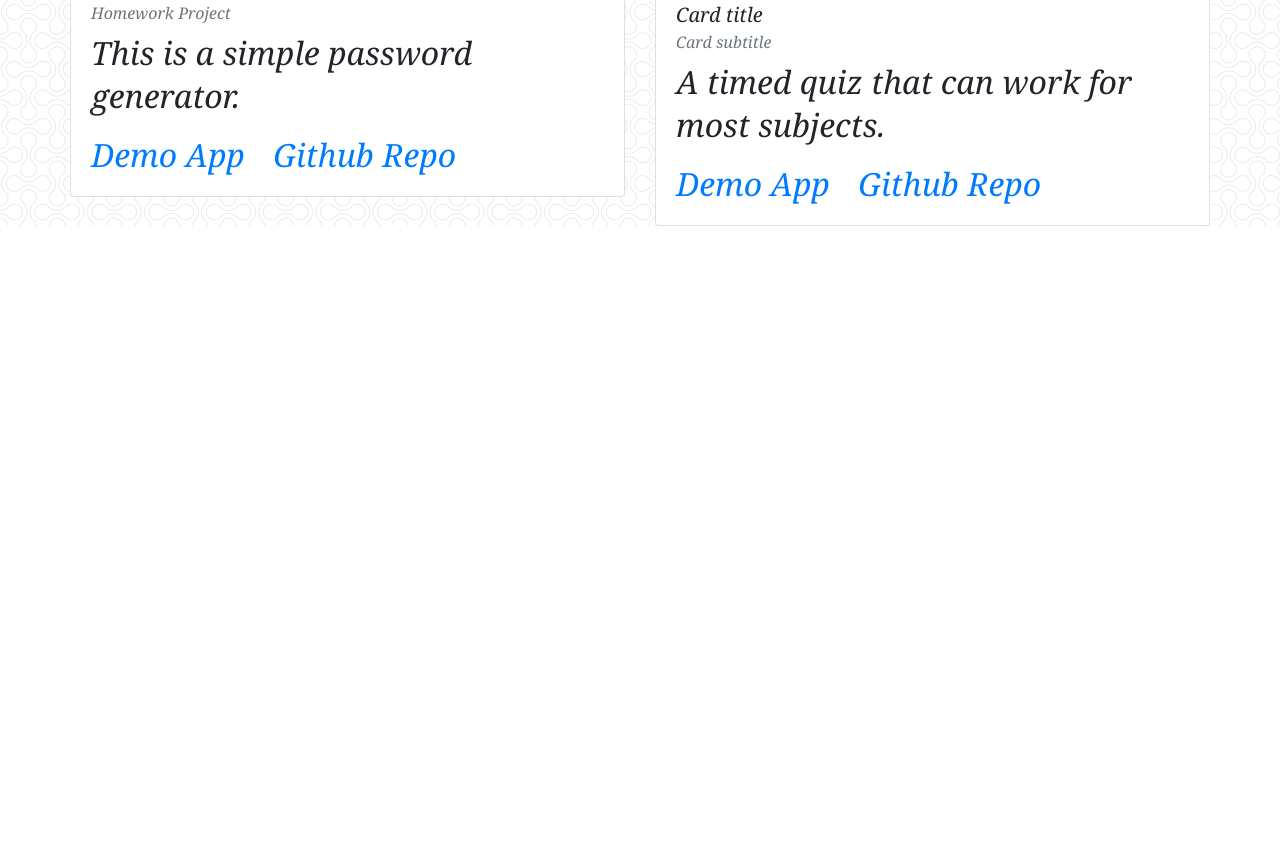
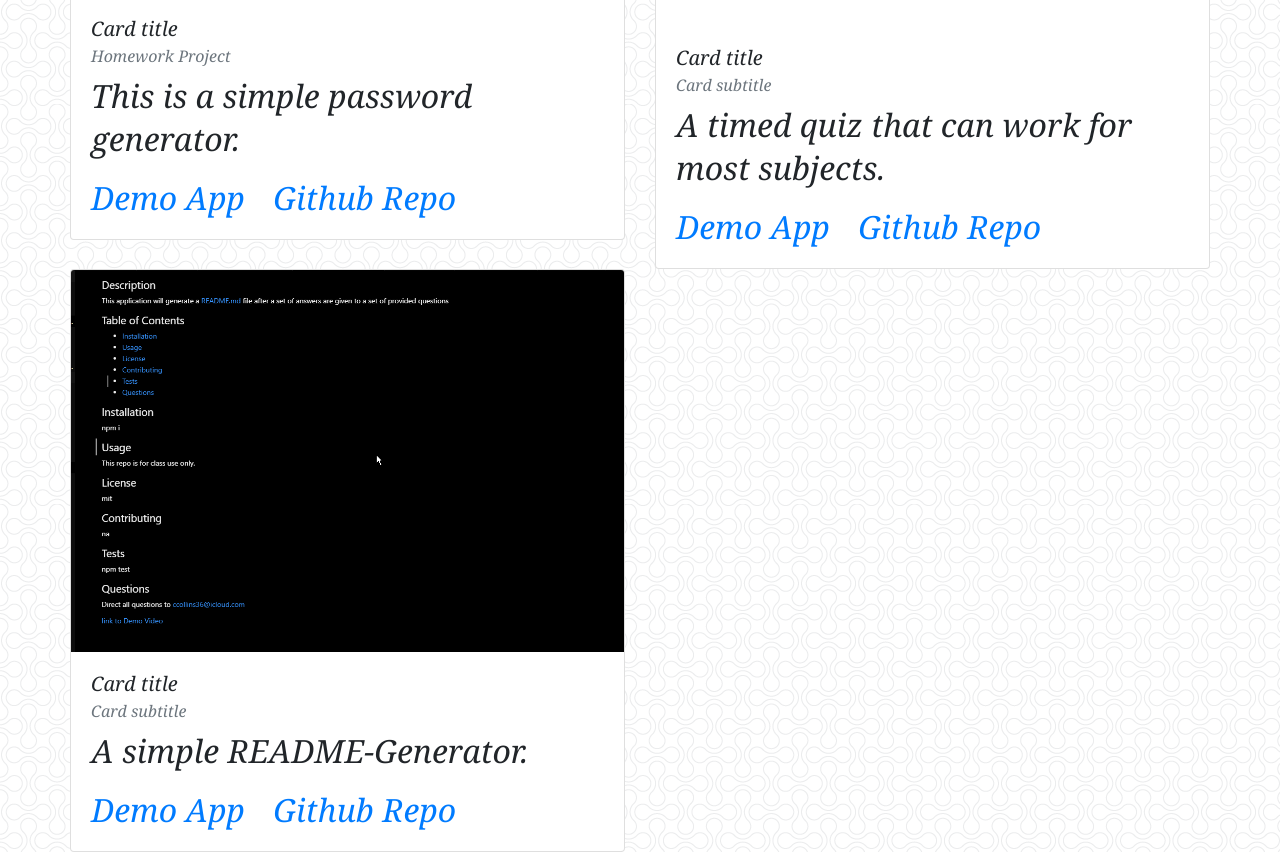
Before and after one commit to ccollins1975/Professional-Materials, a plain HTML site: page portfolio.html in a window 1280 px wide. Shown: the part 2296-3148 px from the top of the page. Before the commit the page ends 2522 px from the top, so only its background shows below. Drawn offline with nearby package versions, Linux system fonts and the light colour scheme.

Commit message:
added to portfolio

```diff
--- a/portfolio.html
+++ b/portfolio.html
@@ -71,7 +71,7 @@
           </div>
 
       </div>
-
+      <br>
       <div class="col-sm-6">
         <div class="card">
           <img src="./Assets/Images/worksch.png" class="card-img-top" alt="...">
@@ -117,6 +117,21 @@
         </div>
 
       </div>
+
+      <div class="col-sm-6">
+        <div class="card">
+          <img src="./Assets/Images/readme.png" class="card-img-top" alt="...">
+          <div class="card-body">
+            <h5 class="card-title">Card title</h5>
+            <h6 class="card-subtitle mb-2 text-muted">Card subtitle</h6>
+            <p class="card-text">A simple README-Generator.</p>
+            <a href="https://https://ccollins1975.github.io/README-Generator//" class="card-link">Demo App</a>
+            <a href="https://https://github.com/ccollins1975/README-Generator" class="card-link">Github Repo</a>
+          </div>
+        </div>
+
+      </div>
+
     </div>
 
 
```
Also changed, not shown: Assets/Images/readme.png (added).
